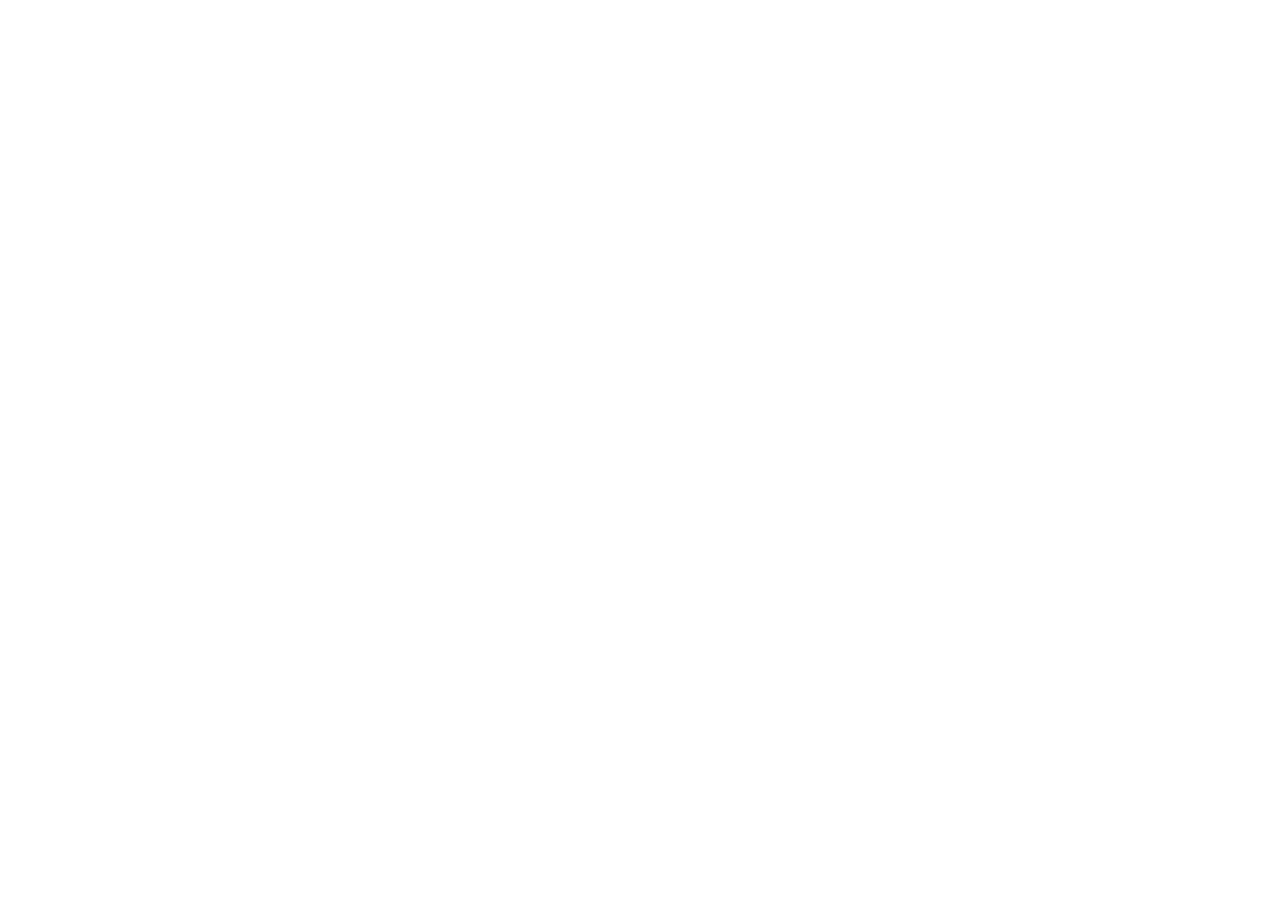
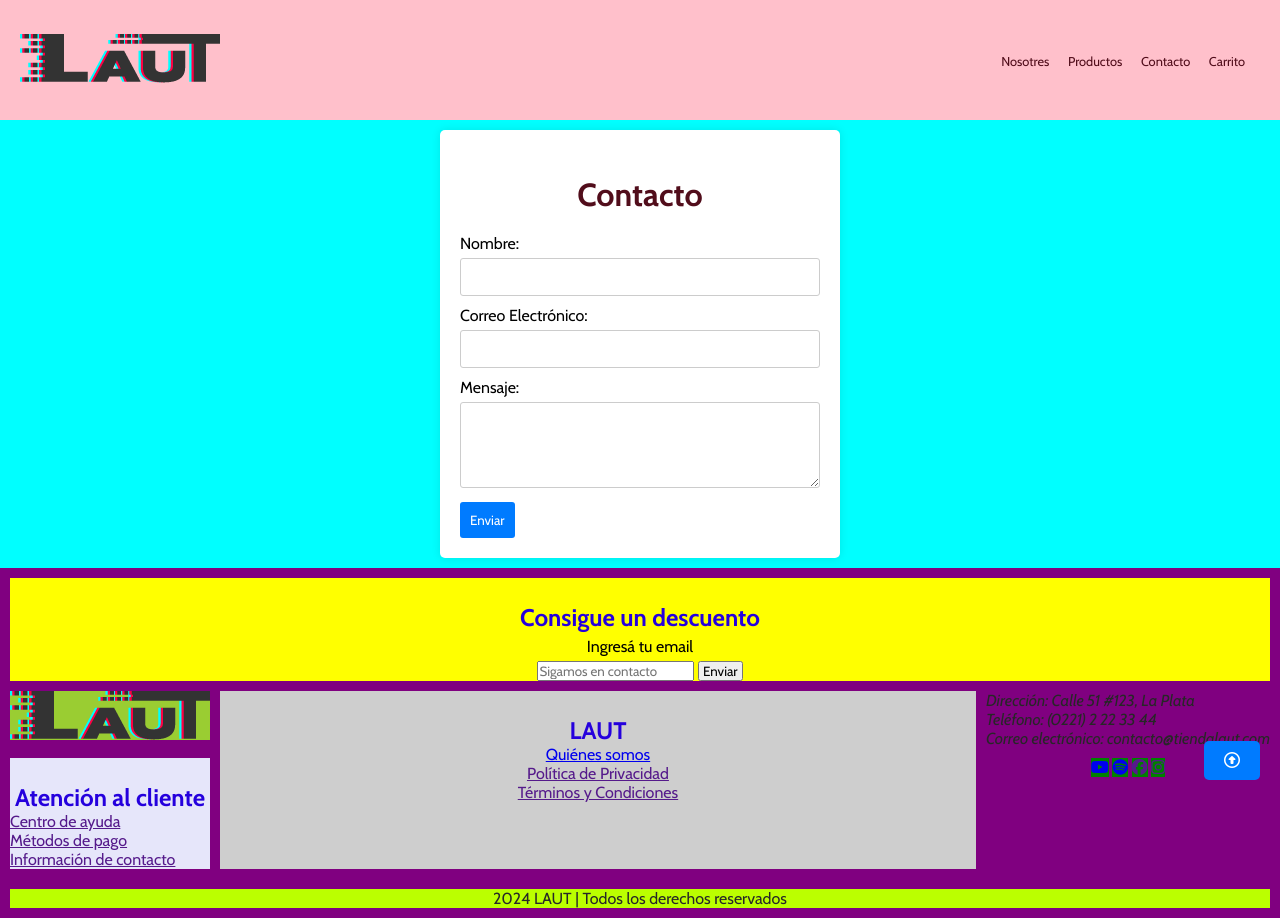
Before and after one commit to Krista-mitK/tiendaLAUT, a plain HTML site: page pages/contacto.html in a window 1280 px wide. Before the commit the page ends 800 px from the top, so only its background shows below. Drawn offline with nearby package versions, Linux system fonts and the light colour scheme; a web font is replaced by a local one.

Commit message:
actualizadas algunas cosas, falta definir estilo, implementar mediaqueys, y avanzar en las paginas faltantes

```diff
--- a/css/estilos.css
+++ b/css/estilos.css
@@ -19,7 +19,8 @@
 }
 
 body{
-    background-color: rgb(72, 255, 0);
+    background-color: rgb(240, 240, 240);
+    display: grid;
   }
 
 h1{
@@ -48,6 +49,10 @@ h4{
     text-align: center;
 }
 
+p{
+    color: #272727;
+}
+
 /*----- HEADER*/
 
 .header{
@@ -60,7 +65,7 @@ h4{
     justify-content: space-evenly;
 
 
-    height:10vh;
+    height:15vh;
     padding:10px 20px;
     align-items: center;
     justify-content: space-between;
@@ -92,7 +97,9 @@ h4{
 
 main{
     background-color: cyan;
+    height:auto;
     padding: 10px;
+
     .secIndexPrincipal{
 
         background-color: coral;
@@ -107,7 +114,7 @@ main{
         margin: 0 auto;
         width: 80%;
         .galeriaDestacados{
-            background-color: red;
+            background-color: rgb(98, 98, 98);
 
             display: flex;
             flex-flow: row wrap;
@@ -117,8 +124,10 @@ main{
 
 
          .tarjetaDestacados{
-            background-color: seagreen;
+            background-color: rgb(197, 197, 197);
             width:250px;
+            margin-top:10px;
+            margin-bottom: 10px ;
 
             display: inline-block;
 
@@ -146,6 +155,7 @@ main{
     text-align: center;
     .galeriaClientes{
        background-color: pink;
+       background-image:url(../assets/Patron_1.png);
         padding:50px;
         margin:0 auto;
         width: 60%;
@@ -173,14 +183,38 @@ main{
     grid-gap: 10px;
     gap: 10px;
     background-color: purple;
+    height:auto;
+    padding:10px;
+
+
+.contDescuentoEmail{
+    background-color: yellow;
+    grid-column: 1 / 4;
+
+
+}
 
 .descuentoEmail{
 
-    background-color: yellow;
-    grid-column: 1 / 4;
-    place-items: center;
-    align-items: center;
+width:400;
+place-items: center;
+align-items: center;
+
+
 }
+.descuentoEmail label
+{
+
+    margin: 5px;
+    text-align: center;
+
+    display: flex;
+    flex-direction:column;
+    justify-content: flex-start;
+
+}
+
+
     .logoFooter{
 
         background-color: yellowgreen;
@@ -194,12 +228,13 @@ main{
     }
 
     .whoss{
-        background-color: blue;
+        background-color: rgb(206, 206, 206);
         grid-column: 2 / 3;
         grid-row:2/4;
         place-items: center;
         ul{
         list-style: none;
+        text-align: center;
         }
 
     }
@@ -212,8 +247,8 @@ main{
     }
 
     .redesSociales{
-        background-color: rgb(0, 71, 0);
-
+      /*  background-color: rgb(0, 71, 0);
+*/
         grid-column: 3 / 4;
         grid-row: 3/4;
         place-items: center;
@@ -232,8 +267,7 @@ main{
     }
 
     #creditos{
-        background-color: sienna;
-
+        background-color: rgb(187, 255, 0);
         grid-column: 1 / 4;
         text-align: center;
 
@@ -262,3 +296,39 @@ main{
 .regresaArriba:hover {
     background-color: #0056b3;
 }
+
+/* ------------------------- CONTACTO*/
+
+.formularioContacto {
+     background-color: #fff;
+     padding: 20px;
+     margin: 0 auto;
+
+     border-radius: 5px;
+     box-shadow: 0 0 10px rgba(0, 0, 0, 0.1);
+     width: 400px;
+     }
+
+     .formularioContacto h2 {
+        margin-bottom: 20px;
+     }
+     .formularioContacto label {
+        display: block;
+        margin-bottom: 5px;
+    }
+     .formularioContacto input, .formularioContacto textarea {
+        width: 100%;
+        padding: 10px;
+        margin-bottom: 10px;
+        border: 1px solid #ccc;
+        border-radius: 3px;
+     }
+
+     .formularioContacto button {
+        background-color: #007bff;
+        color: white;
+        padding: 10px;
+        border: none;
+        border-radius: 3px;
+        cursor: pointer;
+     }
--- a/pages/contacto.html
+++ b/pages/contacto.html
@@ -0,0 +1,114 @@
+<!DOCTYPE html>
+<html lang="es">
+<head>
+    <meta charset="UTF-8">
+    <meta name="viewport" content="width=device-width, initial-scale=1.0">
+    <title>Contacto LAUT</title>
+    <link rel="icon" href="./assets/icolaut_32.ico">
+    <link rel="preconnect" href="https://fonts.googleapis.com">
+    <link rel="preconnect" href="https://fonts.gstatic.com" crossorigin>
+    <link href="https://fonts.googleapis.com/css2?family=Cabin:ital,wght@0,400..700;1,400..700&family=Martel+Sans:wght@200;300;400;600;700;800;900&display=swap" rel="stylesheet">
+    <script src="https://kit.fontawesome.com/7a01b3f9c6.js" crossorigin="anonymous"></script>
+<link rel="stylesheet" href="../css/estilos.css">
+</head>
+<body>
+
+    <header class="header">
+    <!-- H E A D E R -->
+
+        <a href="../index.html">
+            <img class="logo" src="../assets/lautLogo.png" alt="Logo LAUT">
+        </a>
+        <nav>
+            <ul>
+                <li class="listaItem"><a href=Nosotres.html>Nosotres</a> </li>
+                <li class="listaItem"><a href=productos.html>Productos</a> </li>
+                <li class="listaItem"><a href=contacto.html>Contacto</a> </li>
+                <li class="listaItem"><a href=carrito.html>Carrito</a> </li>
+
+            </ul>
+        </nav>
+
+    </header>
+
+    <main>
+    <!-- M A I N -->
+
+    <div class="formularioContacto">
+         <h2>Contacto</h2>
+
+            <form action="#" method="post">
+             <label for="name">Nombre:</label>
+              <input type="text" id="name" name="name" required>
+               <label for="email">Correo Electrónico:</label>
+             <input type="email" id="email" name="email" required>
+             <label for="message">Mensaje:</label>
+             <textarea id="message" name="message" rows="4" required></textarea>
+             <button type="submit">Enviar</button>
+            </form>
+
+
+    </main>
+
+    <footer class="footer">
+    <!-- F O O T E R -->
+    <div class="contDescuentoEmail">
+        <div  class="descuentoEmail">
+        <H3>Consigue un descuento</H3>
+        <form action="">
+            <label for="email">Ingresá tu email</label>
+            <input type="email" placeholder="Sigamos en contacto" id="emailSusc" name="emailSusc">
+            <input type="submit" value=" Enviar ">
+        </form>
+        </div>
+    </div>
+
+
+        <a href="#">
+            <img class="logoFooter" src="../assets/lautLogo.png" alt="Logo LAUT">
+        </a>
+
+        <nav class="atencionAlCliente">
+            <h3>Atención al cliente</h3>
+            <ul>
+                <li class="listaItemFoo"><a href="">Centro de ayuda</a></li>
+                <li class="listaItemFoo"><a href="">Métodos de pago</a></li>
+                <li class="listaItemFoo"><a href="">Información de contacto</a></li>
+            </ul>
+        </nav>
+        <nav class="whoss">
+            <h3>LAUT</h3>
+            <ul>
+                <li class="listaItemFoo"><a href="./Nosotres.html">Quiénes somos</a></li>
+                <li class="listaItemFoo"><a href="">Política de Privacidad</a></li>
+                <li class="listaItemFoo"><a href="">Términos y Condiciones</a></li>
+            </ul>
+        </nav>
+
+        <!--datos de contacto, direccion y email-->
+        <address>
+            <p>Dirección: Calle 51 #123, La Plata</p>
+            <p>Teléfono: (0221) 2 22 33 44</p>
+            <p>Correo electrónico:  contacto@tiendalaut.com</p>
+        </address>
+
+        <nav class="redesSociales">
+            <ul>
+                <li><a href="https://www.youtube.com/@kristayorbyck3697/playlists" target="blank"><i class="fa-brands fa-youtube"></i></a></li>
+                <li><a href="https://open.spotify.com/user/hwbfsozjwv8d9d65vhfv7xaxm?si=15f3ed27c6f94f24" target="blank"><i class="fa-brands fa-spotify"></i></a></li>
+                <li><a href=""><i class="fa-brands fa-facebook"></i></a></li>
+                <li><a href=""><i class="fa-brands fa-instagram"></i></a></li>
+            </ul>
+        </nav>
+
+
+        <!-- Botón lateral para regresar a la cabecera -->
+        <div>
+            <a href="#top" class="regresaArriba"><i class="fa-regular fa-circle-up"></i></a>
+        </div>
+        <p id="creditos">2024 LAUT | Todos los derechos reservados</p>
+
+    </footer>
+
+</body>
+</html>
```
Also changed, not shown: index.html (+9 -7 lines), pages/Nosotres.html (+20 -15 lines), pages/carrito.html (+88 -3 lines), pages/productos.html (+99 -0 lines), assets/Discos/Disco_5.webp (added), assets/Discos/Disco_6.webp (added), assets/Patron_1.png (added).
